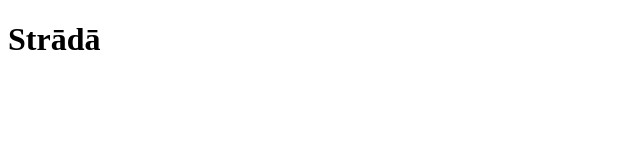
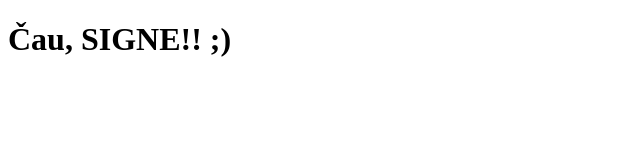
Before and after one commit to statistiskietesti/statistiskietesti, a plain HTML site: page index.html in a window 1280 px wide. Shown: the whole page, without its empty margins (0-640 px from the left). Drawn offline with Linux system fonts and the light colour scheme.

Commit message:
Update index.html

```diff
--- a/index.html
+++ b/index.html
@@ -4,6 +4,6 @@
 <title>Statistiskie testi</title>
 </head>
 <body>
-<h1>Strādā</h1>
+<h1>Čau, SIGNE!! ;)</h1>
 </body>
 </html>
```
